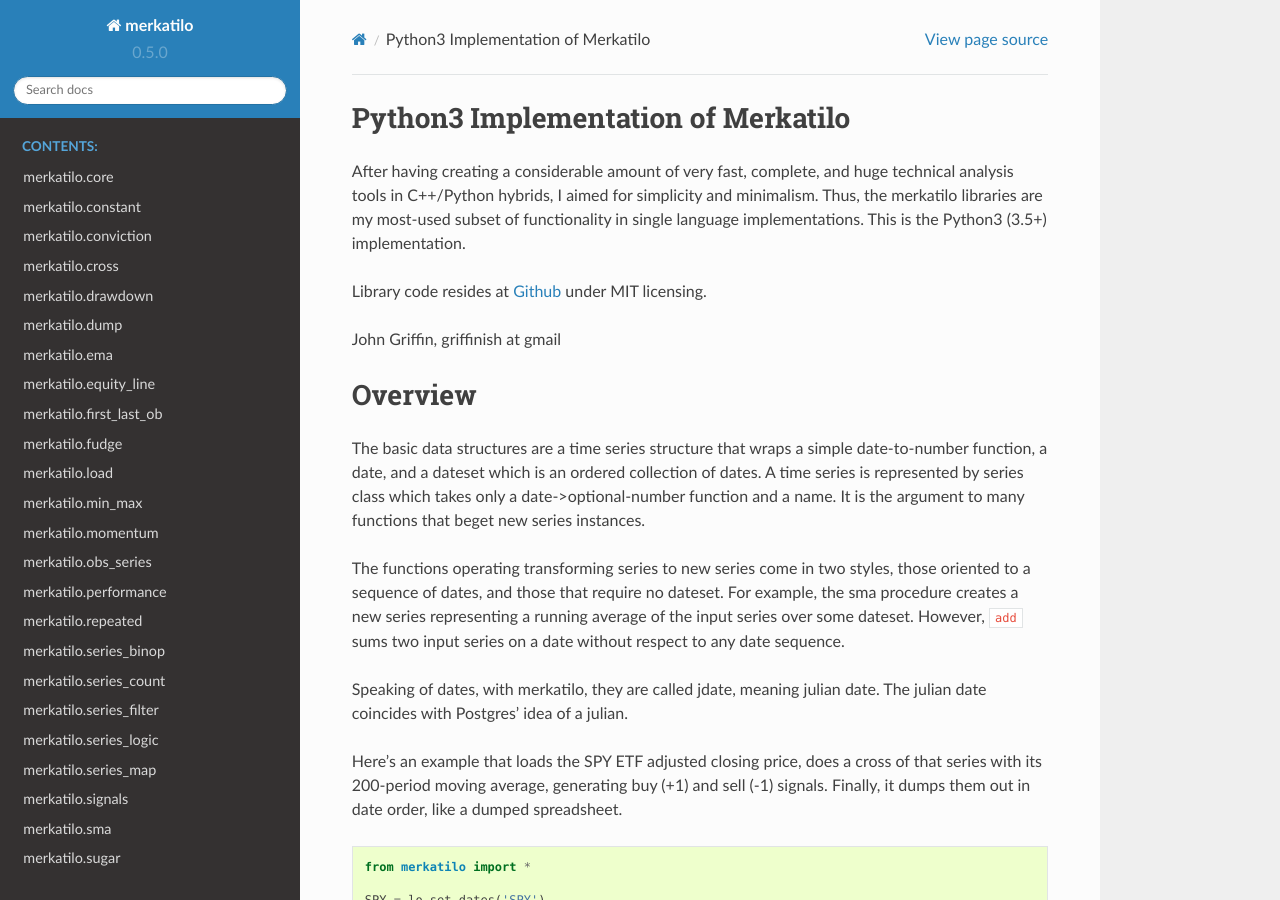
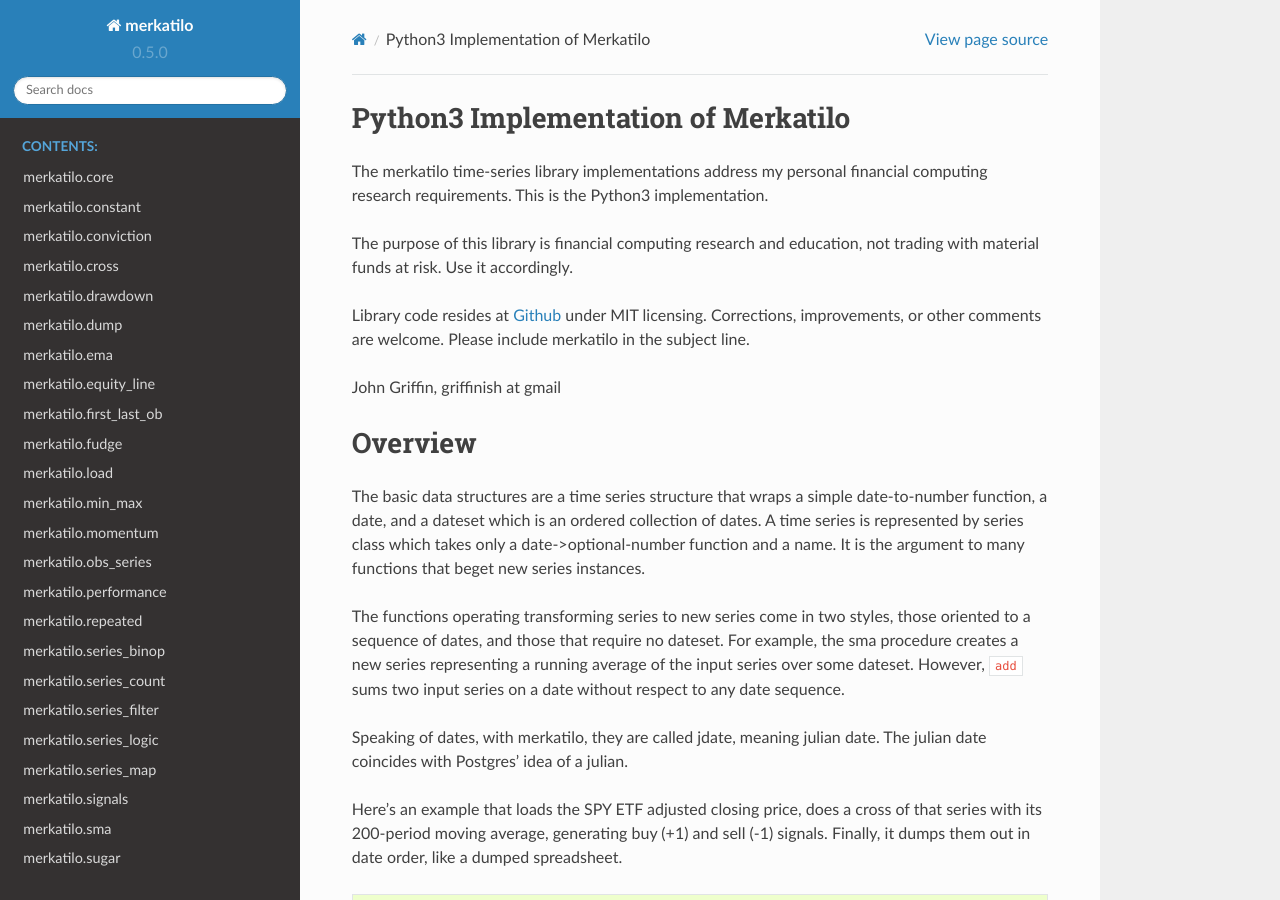
Before and after one commit to JohnCGriffin/merkatilo_py3, a Sphinx documentation site: the page built from docs/index.rst, in a window 1280 px wide and 900 px high. Built offline with Sphinx 7.4.7 and the Read the Docs theme 2.0.0, drawn with Linux system fonts in a browser that asks for light colours.

Commit message:
doc corrections

```diff
--- a/docs/index.rst
+++ b/docs/index.rst
@@ -6,16 +6,16 @@
 Python3 Implementation of Merkatilo
 ===================================
 
-After having creating a considerable amount of very fast, complete, and huge
-technical analysis tools in C++/Python hybrids, I aimed for simplicity and
-minimalism.
-Thus, the merkatilo
-libraries are
-my most-used subset of functionality in single language implementations.
-This is the Python3 (3.5+) implementation.
+The merkatilo time-series library implementations address my
+personal financial computing research requirements.
+This is the Python3 implementation.
+
+The purpose of this library is financial computing research and education, not trading
+with material funds at risk.  Use it accordingly.
 
 Library code resides at `Github <https://github.com/JohnCGriffin/merkatilo_py3>`_ under
-MIT licensing.
+MIT licensing.  Corrections, improvements, or other comments are welcome.
+Please include merkatilo in the subject line.
 
 John Griffin, griffinish at gmail
 
```
Also changed, not shown: 1 other file.
